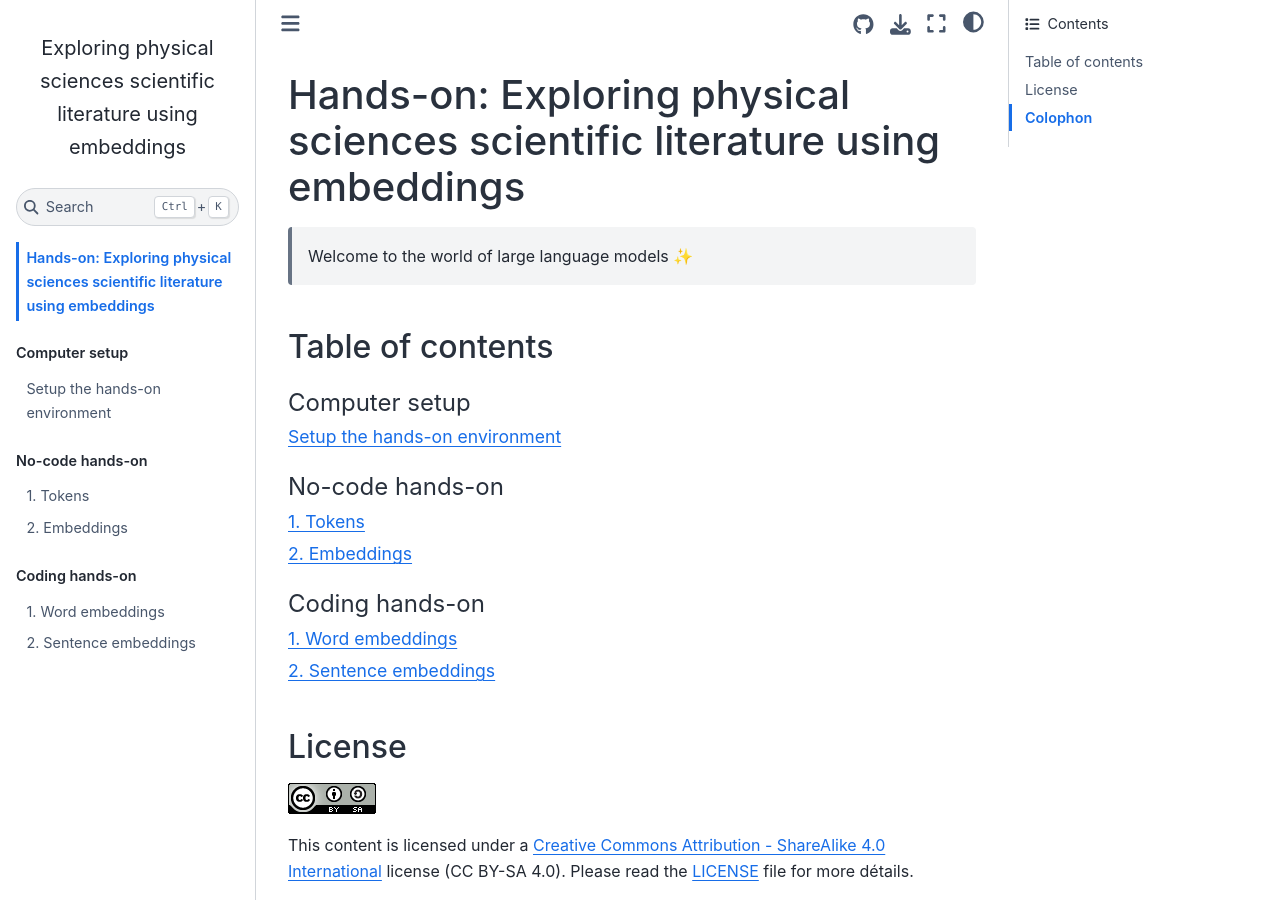
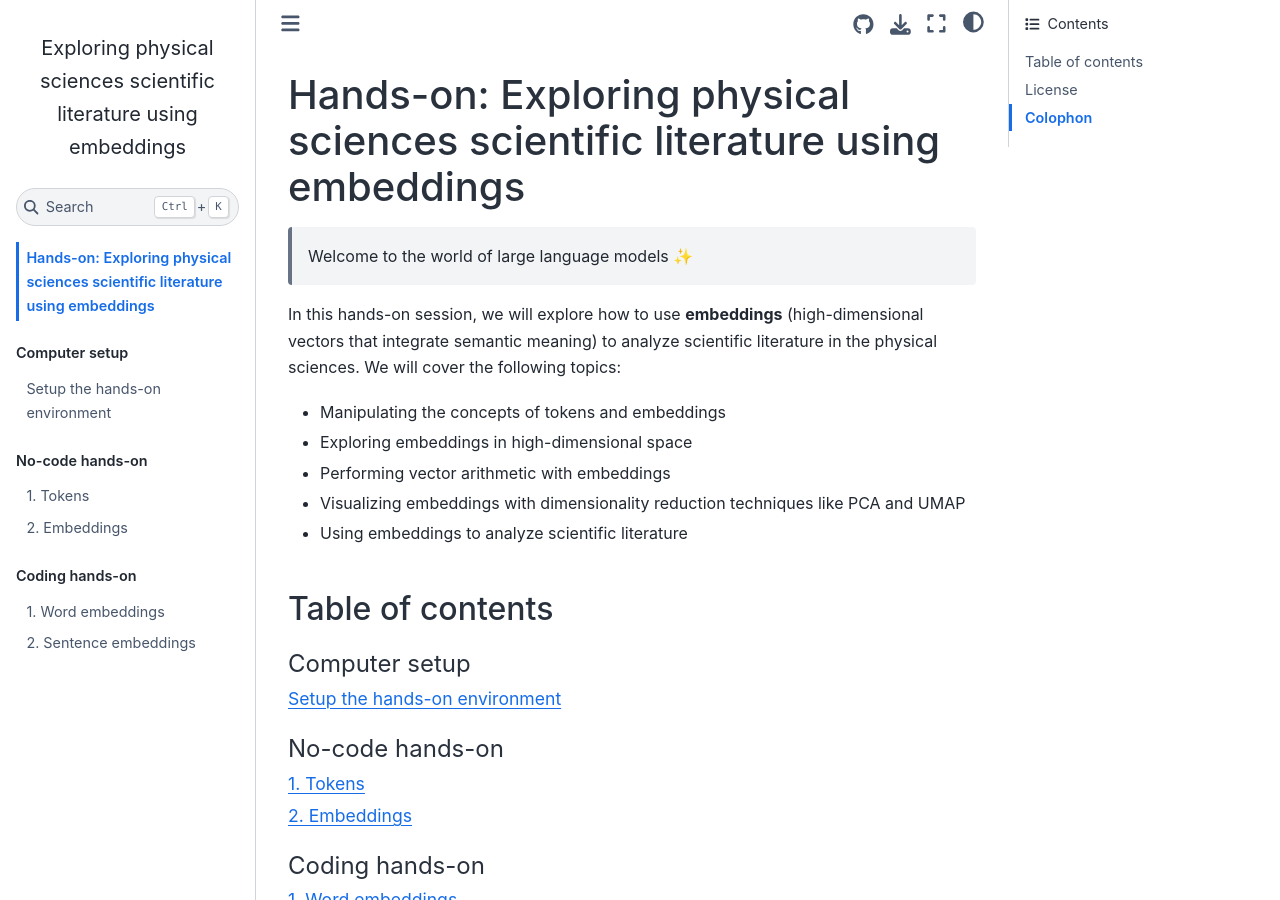
Before and after one commit to pierrepo/handson-scientific-literature-embeddings, a Jupyter Book: the page built from content/intro.md, in a window 1280 px wide and 900 px high. Built offline with Jupyter Book 1.0.4 settings and Sphinx 7.4.7 and the Sphinx Book theme 1.1.4, drawn with Linux system fonts in a browser that asks for light colours; pages that are not in the unit, such as notebooks, are missing from menus.

```diff
--- a/content/intro.md
+++ b/content/intro.md
@@ -1,6 +1,13 @@
 # Hands-on: Exploring physical sciences scientific literature using embeddings
 
 > Welcome to the world of large language models ✨
+
+In this hands-on session, we will explore how to use **embeddings** (high-dimensional vectors that integrate semantic meaning) to analyze scientific literature in the physical sciences. We will cover the following topics:
+- Manipulating the concepts of tokens and embeddings
+- Exploring embeddings in high-dimensional space
+- Performing vector arithmetic with embeddings
+- Visualizing embeddings with dimensionality reduction techniques like PCA and UMAP
+- Using embeddings to analyze scientific literature
 
 
 ## Table of contents
```
Also changed, not shown: content/setup.md (+10 -0 lines).
